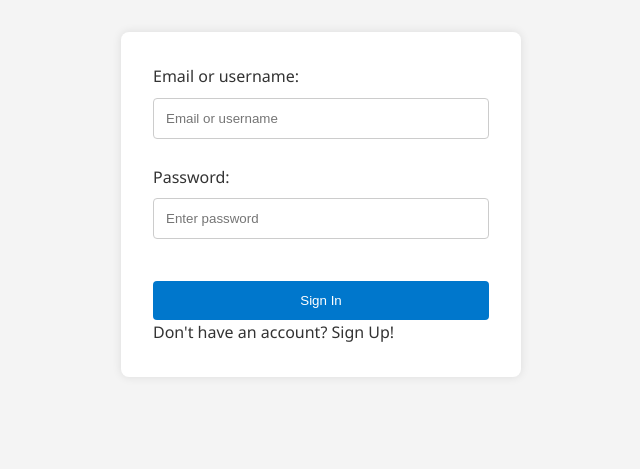
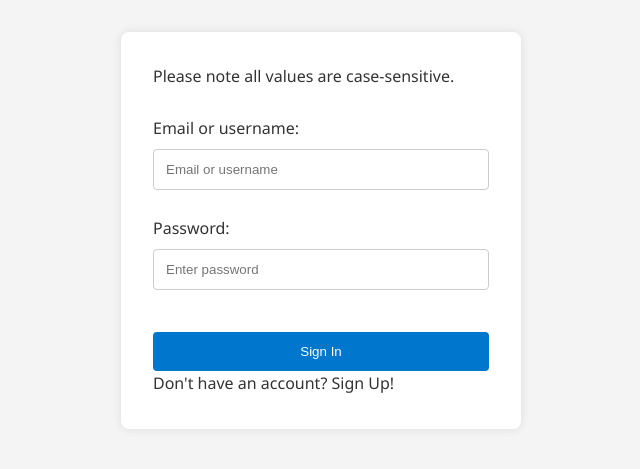
Before and after one commit to Camusi/INFO263-Group-Assignment, a PHP site: page /signin.php in a window 1280 px wide. Shown: the part 198-667 px from the top of the page, without its empty margins (319-959 px from the left). Run offline with PHP 8.4, Linux system fonts and the light colour scheme.

Commit message:
Minor - changed message

```diff
--- a/2025-group1/imdb2/signin.php
+++ b/2025-group1/imdb2/signin.php
@@ -56,6 +56,7 @@ if ($_SERVER["REQUEST_METHOD"] == "POST") {
 
   <main class="main-content">
     <form action="signin.php" method="post" class="signin-form">
+        <p>Please note all values are case-sensitive.</p><br>
       <label>Email or username:<br>
           <input
                   type="text"
```
